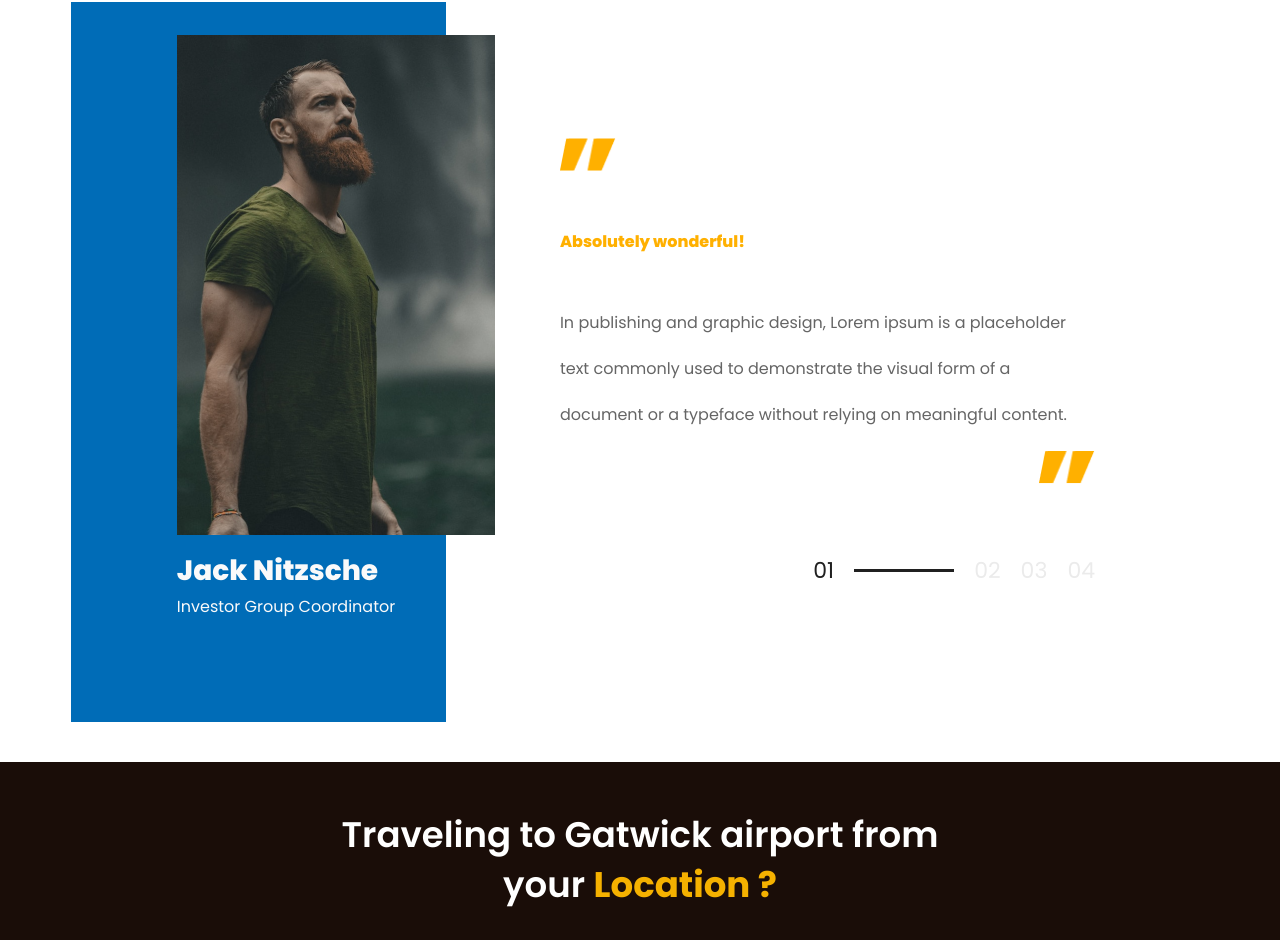
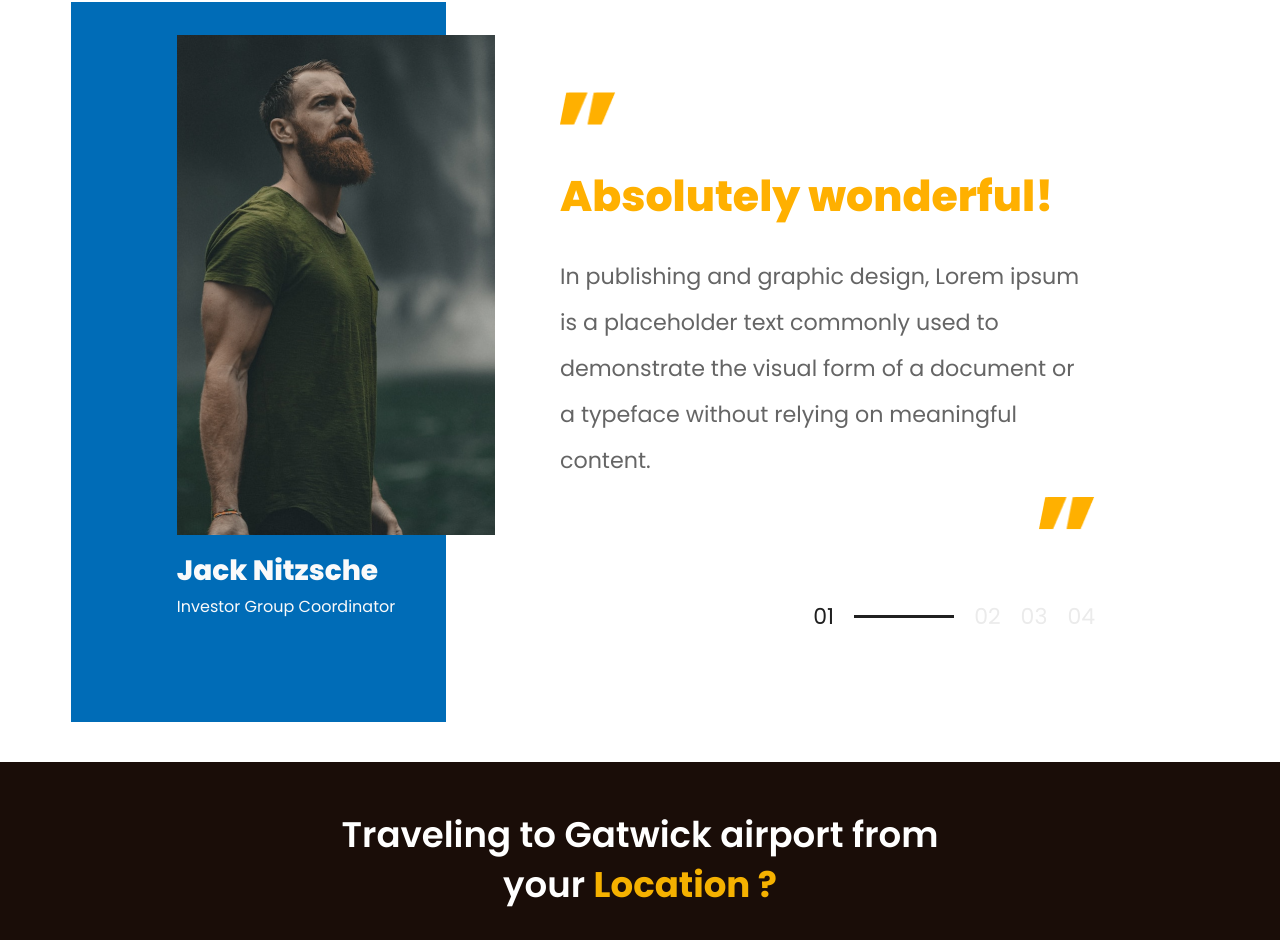
Before and after one commit to huzaifa26/airport-taxi-ma, a React (Create React App) app: page / in a window 1280 px wide. Shown: the part 3569-4509 px from the top of the page. Built offline with nearby package versions, Linux system fonts and the light colour scheme.

Commit message:
changed investor section font size

```diff
--- a/src/components/Investor.js
+++ b/src/components/Investor.js
@@ -23,8 +23,8 @@ export default function Investor(props){
             <div className="flex-1 min-w-[301.54px] w-[27.77777777777778vw] h-full xsm:mt-[40px] sm:mt-[40px]">
                 <div className="flex flex-col justify-center min-w-[301.54px] w-[41.80555555555556vw] h-full m-auto">
                     <img className="xsm:hidden sm:hidden block w-[56.05px] h-[33.02px] mb-[43px]" src="./topQuotation.png"/>
-                    <h3 className="text-[clamp(24.04,3.3333333333333335vw,48px)] text-[#FFB000] xsm:leading-[28.1px] sm:leading-[28.1px] leading-[56px] font-[800]">Absolutely wonderful!</h3>
-                    <p className="xsm:mt-[10px] sm:mt-[10px] mt-[30px] text-[clamp(12.52,1.7361111111111112vw,25px)] text-[#656565] xsm:leading-[23px] sm:leading-[23px] leading-[46px] font-[400] space-[10px]">In publishing and graphic design, Lorem ipsum is a placeholder text commonly used to demonstrate the visual form of a document or a typeface without relying on meaningful content.</p>
+                    <h3 className="text-[clamp(24.04px,3.3333333333333335vw,48px)] text-[#FFB000] xsm:leading-[28.1px] sm:leading-[28.1px] leading-[56px] font-[800]">Absolutely wonderful!</h3>
+                    <p className="xsm:mt-[10px] sm:mt-[10px] mt-[30px] text-[clamp(12.52px,1.7361111111111112vw,25px)] text-[#656565] xsm:leading-[23px] sm:leading-[23px] leading-[46px] font-[400] space-[10px]">In publishing and graphic design, Lorem ipsum is a placeholder text commonly used to demonstrate the visual form of a document or a typeface without relying on meaningful content.</p>
                     <img className="self-end xsm:w-[28.08px] xsm:h-[14.45px] sm:w-[28.08px] sm:h-[14.45px] w-[56.05px] h-[33.02px] mt-[13px]" src="./bottomQuotation.png"/>
                     <div className="mt-[70px] self-end">
                         <ul className="xsm:hidden sm:hidden flex items-center gap-[20px] text-[22px] font-[400]">
```
